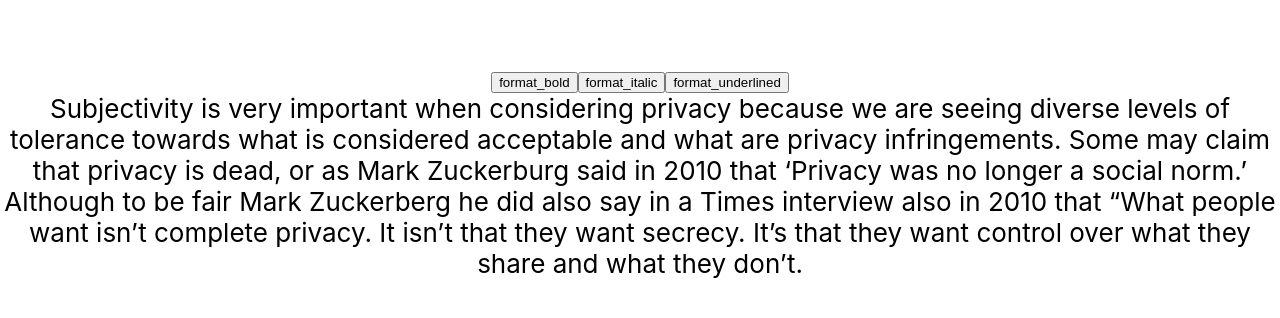
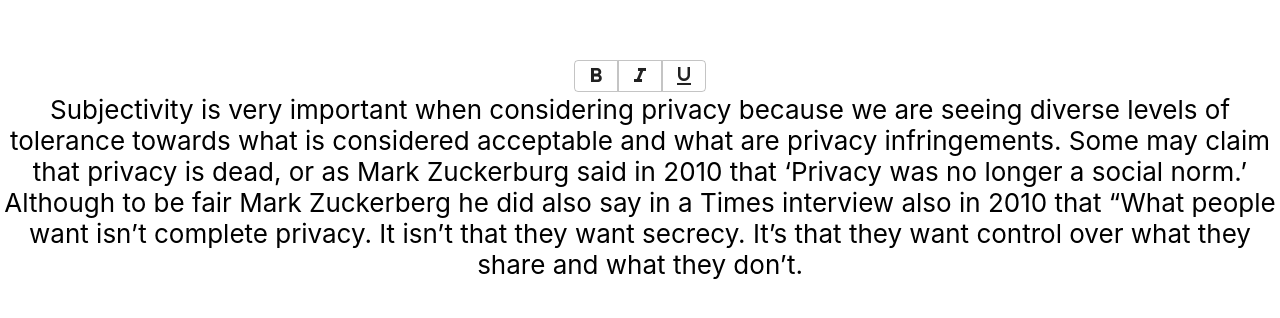
Before and after one commit to Chumachenkovlad/react-editor, a React (Create React App) app: page / in a window 1280 px wide. Shown: the part 230-548 px from the top of the page. Built offline with nearby package versions, Linux system fonts and the light colour scheme.

Commit message:
add material && add styling for applied btns

```diff
--- a/package.json
+++ b/package.json
@@ -3,6 +3,7 @@
   "version": "0.1.0",
   "private": true,
   "dependencies": {
+    "@material-ui/core": "^4.8.3",
     "@testing-library/jest-dom": "^4.2.4",
     "@testing-library/react": "^9.3.2",
     "@testing-library/user-event": "^7.1.2",
--- a/public/index.html
+++ b/public/index.html
@@ -3,6 +3,8 @@
   <head>
     <meta charset="utf-8" />
     <link rel="icon" href="%PUBLIC_URL%/favicon.ico" />
+    <link rel="stylesheet" href="https://fonts.googleapis.com/css?family=Roboto:300,400,500,700&display=swap" />
+    <link rel="stylesheet" href="https://fonts.googleapis.com/icon?family=Material+Icons" />
     <meta name="viewport" content="width=device-width, initial-scale=1" />
     <meta name="theme-color" content="#000000" />
     <meta
--- a/src/features/editor/components/Editor.tsx
+++ b/src/features/editor/components/Editor.tsx
@@ -52,7 +52,7 @@
   }
 
   return (
-    <div>
+    <div className="Editor">
       <EditorToolbar
         changeWordFormatting={changeWordFormatting}
         selectedWord={selectedWord}
--- a/src/features/editor/components/EditorTextarea.tsx
+++ b/src/features/editor/components/EditorTextarea.tsx
@@ -30,7 +30,7 @@
   }
 
   return (
-    <div contentEditable onDoubleClick={selectWord}>
+    <div className="EditorTextarea" contentEditable onDoubleClick={selectWord}>
       Subjectivity is very important when considering privacy because we are
       seeing diverse levels of tolerance towards what is considered acceptable
       and what are privacy infringements. Some may claim that privacy is dead,
--- a/src/features/editor/components/EditorToolbar.tsx
+++ b/src/features/editor/components/EditorToolbar.tsx
@@ -1,6 +1,11 @@
-import React, { ReactElement } from "react";
+import React, { ReactElement, CSSProperties } from "react";
 import { Formatting, EditableWord, Nillable } from "../models";
 import { FORMATTINGS, isTogglerFormatting } from "../formattings";
+import Icon from "@material-ui/core/Icon";
+import Button from "@material-ui/core/Button";
+import ButtonGroup from "@material-ui/core/ButtonGroup";
+import Tooltip from "@material-ui/core/Tooltip";
+import { sortBy } from "lodash";
 
 interface Props {
   changeWordFormatting(formatting: Formatting): void;
@@ -13,7 +18,8 @@
 }: Props): ReactElement {
   const formattings = selectedWord?.formattings || FORMATTINGS;
 
-  const togglingFormattings = formattings.filter(isTogglerFormatting);
+  let togglingFormattings = formattings.filter(isTogglerFormatting);
+  togglingFormattings = sortBy(togglingFormattings, "key");
 
   const toggleFormatting = (formatting: Formatting) => () =>
     changeWordFormatting({
@@ -21,15 +27,25 @@
       value: formatting.value ? "" : formatting.appliedValue
     });
 
+  const buttonVariantByFormatting = ({ value }: Formatting) =>
+    Boolean(value) ? "contained" : "outlined";
+
   return (
-    <div>
-      {togglingFormattings.map(formatting => {
-        return (
-          <button key={formatting.key} onClick={toggleFormatting(formatting)}>
-            {formatting.icon}
-          </button>
-        );
-      })}
+    <div className="EditorToolbar">
+      <ButtonGroup variant="text" size="small">
+        {togglingFormattings.map(formatting => {
+          return (
+            <Tooltip key={formatting.key} title={formatting.key}>
+              <Button
+                variant={buttonVariantByFormatting(formatting)}
+                onClick={toggleFormatting(formatting)}
+              >
+                <Icon>{formatting.icon}</Icon>
+              </Button>
+            </Tooltip>
+          );
+        })}
+      </ButtonGroup>
     </div>
   );
 }
```
Also changed, not shown: 1 other file (tests, documents, lock files or other folders).
